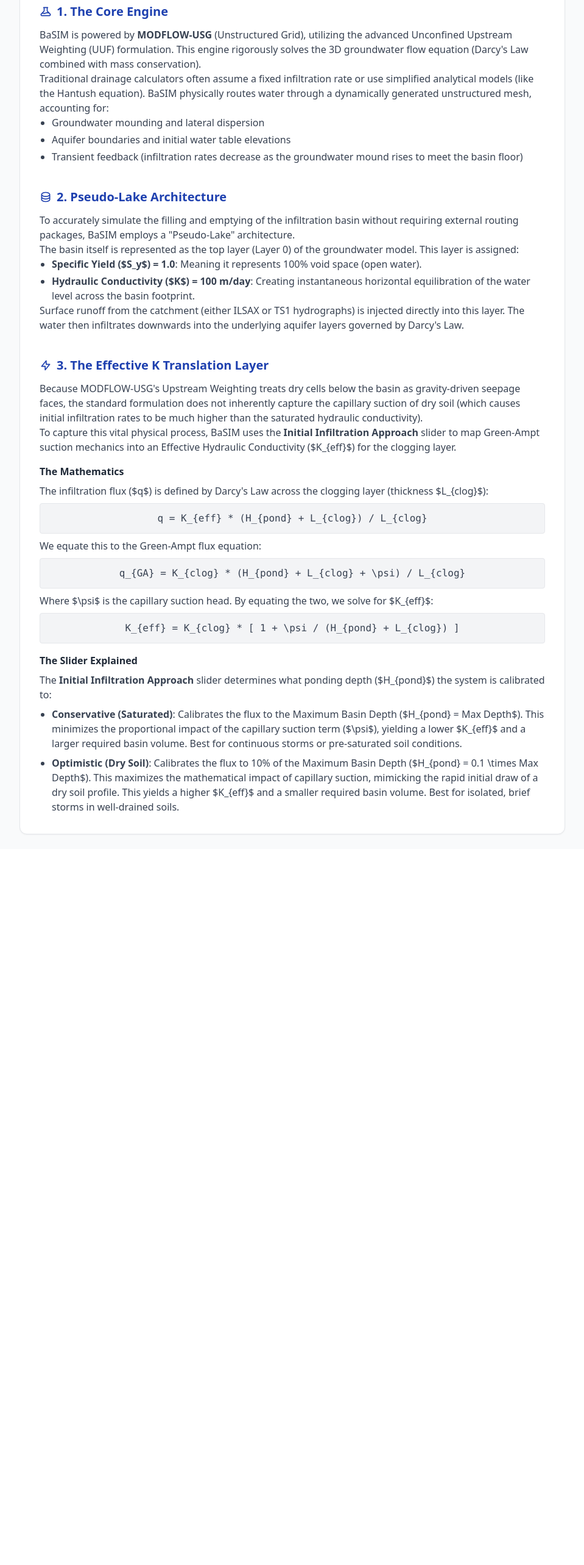
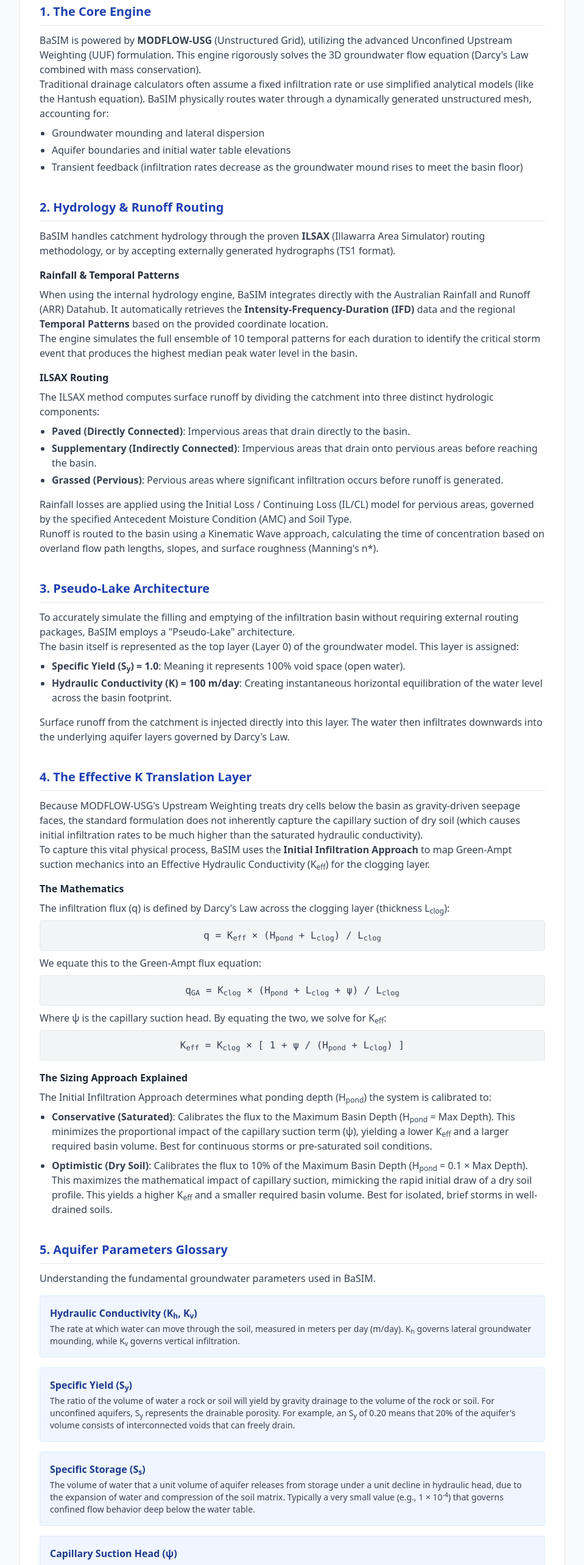
Before and after one commit to patjhayes/BaSIM, a Vue app in the folder frontend/: page /help in a window 1280 px wide. Shown: the part 234-2800 px from the top of the page at 61% size, without its empty margins (160-1119 px from the left). Before the commit the page ends 1626 px from the top, so only its background shows below. Built offline with nearby package versions, Linux system fonts and the light colour scheme.

Commit message:
Enhance Technical Reference documentation with HTML subscripts and hydrology details

```diff
--- a/frontend/src/App.vue
+++ b/frontend/src/App.vue
@@ -12,7 +12,7 @@
               <router-link to="/" class="text-gray-700 hover:text-blue-600 px-3 py-2 rounded-md text-sm font-medium">Design</router-link>
               <router-link to="/calibrate" class="text-gray-700 hover:text-blue-600 px-3 py-2 rounded-md text-sm font-medium">Calibration</router-link>
               <router-link to="/billing" class="text-gray-700 hover:text-blue-600 px-3 py-2 rounded-md text-sm font-medium">Project Billing</router-link>
-              <router-link to="/help" class="text-gray-700 hover:text-blue-600 px-3 py-2 rounded-md text-sm font-medium">Help</router-link>
+              <router-link to="/help" class="text-gray-700 hover:text-blue-600 px-3 py-2 rounded-md text-sm font-medium">Technical Reference</router-link>
             </nav>
           </div>
         </div>
--- a/frontend/src/views/HelpView.vue
+++ b/frontend/src/views/HelpView.vue
@@ -7,14 +7,13 @@
       <div class="space-y-10">
 
         <section>
-          <h2 class="text-xl font-semibold text-blue-800 mb-3 flex items-center">
-            <svg class="w-5 h-5 mr-2" fill="none" stroke="currentColor" viewBox="0 0 24 24"><path stroke-linecap="round" stroke-linejoin="round" stroke-width="2" d="M19.428 15.428a2 2 0 00-1.022-.547l-2.387-.477a6 6 0 00-3.86.517l-.318.158a6 6 0 01-3.86.517L6.05 15.21a2 2 0 00-1.806.547M8 4h8l-1 1v5.172a2 2 0 00.586 1.414l5 5c1.26 1.26.367 3.414-1.415 3.414H4.828c-1.782 0-2.674-2.154-1.414-3.414l5-5A2 2 0 009 10.172V5L8 4z"></path></svg>
+          <h2 class="text-xl font-semibold text-blue-800 mb-3 border-b pb-2">
             1. The Core Engine
           </h2>
           <div class="prose prose-sm text-gray-700 max-w-none">
             <p>BaSIM is powered by <strong>MODFLOW-USG</strong> (Unstructured Grid), utilizing the advanced Unconfined Upstream Weighting (UUF) formulation. This engine rigorously solves the 3D groundwater flow equation (Darcy's Law combined with mass conservation).</p>
             <p>Traditional drainage calculators often assume a fixed infiltration rate or use simplified analytical models (like the Hantush equation). BaSIM physically routes water through a dynamically generated unstructured mesh, accounting for:</p>
-            <ul class="list-disc pl-5 space-y-1">
+            <ul class="list-disc pl-5 space-y-1 mt-2 mb-4">
               <li>Groundwater mounding and lateral dispersion</li>
               <li>Aquifer boundaries and initial water table elevations</li>
               <li>Transient feedback (infiltration rates decrease as the groundwater mound rises to meet the basin floor)</li>
@@ -23,50 +22,102 @@
         </section>
 
         <section>
-          <h2 class="text-xl font-semibold text-blue-800 mb-3 flex items-center">
-            <svg class="w-5 h-5 mr-2" fill="none" stroke="currentColor" viewBox="0 0 24 24"><path stroke-linecap="round" stroke-linejoin="round" stroke-width="2" d="M4 7v10c0 2.21 3.582 4 8 4s8-1.79 8-4V7M4 7c0 2.21 3.582 4 8 4s8-1.79 8-4M4 7c0-2.21 3.582-4 8-4s8 1.79 8 4m0 5c0 2.21-3.582 4-8 4s-8-1.79-8-4"></path></svg>
-            2. Pseudo-Lake Architecture
+          <h2 class="text-xl font-semibold text-blue-800 mb-3 border-b pb-2">
+            2. Hydrology & Runoff Routing
+          </h2>
+          <div class="prose prose-sm text-gray-700 max-w-none">
+            <p>BaSIM handles catchment hydrology through the proven <strong>ILSAX</strong> (Illawarra Area Simulator) routing methodology, or by accepting externally generated hydrographs (TS1 format).</p>
+
+            <h3 class="text-md font-semibold mt-4 mb-2 text-gray-800">Rainfall & Temporal Patterns</h3>
+            <p>When using the internal hydrology engine, BaSIM integrates directly with the Australian Rainfall and Runoff (ARR) Datahub. It automatically retrieves the <strong>Intensity-Frequency-Duration (IFD)</strong> data and the regional <strong>Temporal Patterns</strong> based on the provided coordinate location.</p>
+            <p>The engine simulates the full ensemble of 10 temporal patterns for each duration to identify the critical storm event that produces the highest median peak water level in the basin.</p>
+
+            <h3 class="text-md font-semibold mt-4 mb-2 text-gray-800">ILSAX Routing</h3>
+            <p>The ILSAX method computes surface runoff by dividing the catchment into three distinct hydrologic components:</p>
+            <ul class="list-disc pl-5 space-y-1 mt-2 mb-4">
+              <li><strong>Paved (Directly Connected)</strong>: Impervious areas that drain directly to the basin.</li>
+              <li><strong>Supplementary (Indirectly Connected)</strong>: Impervious areas that drain onto pervious areas before reaching the basin.</li>
+              <li><strong>Grassed (Pervious)</strong>: Pervious areas where significant infiltration occurs before runoff is generated.</li>
+            </ul>
+            <p>Rainfall losses are applied using the Initial Loss / Continuing Loss (IL/CL) model for pervious areas, governed by the specified Antecedent Moisture Condition (AMC) and Soil Type.</p>
+            <p>Runoff is routed to the basin using a Kinematic Wave approach, calculating the time of concentration based on overland flow path lengths, slopes, and surface roughness (Manning's n*).</p>
+          </div>
+        </section>
+
+        <section>
+          <h2 class="text-xl font-semibold text-blue-800 mb-3 border-b pb-2">
+            3. Pseudo-Lake Architecture
           </h2>
           <div class="prose prose-sm text-gray-700 max-w-none">
             <p>To accurately simulate the filling and emptying of the infiltration basin without requiring external routing packages, BaSIM employs a "Pseudo-Lake" architecture.</p>
             <p>The basin itself is represented as the top layer (Layer 0) of the groundwater model. This layer is assigned:</p>
-            <ul class="list-disc pl-5 space-y-1">
-              <li><strong>Specific Yield ($S_y$) = 1.0</strong>: Meaning it represents 100% void space (open water).</li>
-              <li><strong>Hydraulic Conductivity ($K$) = 100 m/day</strong>: Creating instantaneous horizontal equilibration of the water level across the basin footprint.</li>
+            <ul class="list-disc pl-5 space-y-1 mt-2 mb-4">
+              <li><strong>Specific Yield (S<sub>y</sub>) = 1.0</strong>: Meaning it represents 100% void space (open water).</li>
+              <li><strong>Hydraulic Conductivity (K) = 100 m/day</strong>: Creating instantaneous horizontal equilibration of the water level across the basin footprint.</li>
             </ul>
-            <p>Surface runoff from the catchment (either ILSAX or TS1 hydrographs) is injected directly into this layer. The water then infiltrates downwards into the underlying aquifer layers governed by Darcy's Law.</p>
+            <p>Surface runoff from the catchment is injected directly into this layer. The water then infiltrates downwards into the underlying aquifer layers governed by Darcy's Law.</p>
           </div>
         </section>
 
         <section>
-          <h2 class="text-xl font-semibold text-blue-800 mb-3 flex items-center">
-            <svg class="w-5 h-5 mr-2" fill="none" stroke="currentColor" viewBox="0 0 24 24"><path stroke-linecap="round" stroke-linejoin="round" stroke-width="2" d="M13 10V3L4 14h7v7l9-11h-7z"></path></svg>
-            3. The Effective K Translation Layer
+          <h2 class="text-xl font-semibold text-blue-800 mb-3 border-b pb-2">
+            4. The Effective K Translation Layer
           </h2>
           <div class="prose prose-sm text-gray-700 max-w-none">
             <p>Because MODFLOW-USG's Upstream Weighting treats dry cells below the basin as gravity-driven seepage faces, the standard formulation does not inherently capture the capillary suction of dry soil (which causes initial infiltration rates to be much higher than the saturated hydraulic conductivity).</p>
-            <p>To capture this vital physical process, BaSIM uses the <strong>Initial Infiltration Approach</strong> slider to map Green-Ampt suction mechanics into an Effective Hydraulic Conductivity ($K_{eff}$) for the clogging layer.</p>
+            <p>To capture this vital physical process, BaSIM uses the <strong>Initial Infiltration Approach</strong> to map Green-Ampt suction mechanics into an Effective Hydraulic Conductivity (K<sub>eff</sub>) for the clogging layer.</p>
 
             <h3 class="text-md font-semibold mt-4 mb-2 text-gray-800">The Mathematics</h3>
-            <p>The infiltration flux ($q$) is defined by Darcy's Law across the clogging layer (thickness $L_{clog}$):</p>
+            <p>The infiltration flux (q) is defined by Darcy's Law across the clogging layer (thickness L<sub>clog</sub>):</p>
             <div class="bg-gray-100 p-3 rounded text-center font-mono my-2 border border-gray-200">
-              q = K_{eff} * (H_{pond} + L_{clog}) / L_{clog}
+              q = K<sub>eff</sub> &times; (H<sub>pond</sub> + L<sub>clog</sub>) / L<sub>clog</sub>
             </div>
             <p>We equate this to the Green-Ampt flux equation:</p>
             <div class="bg-gray-100 p-3 rounded text-center font-mono my-2 border border-gray-200">
-              q_{GA} = K_{clog} * (H_{pond} + L_{clog} + \psi) / L_{clog}
+              q<sub>GA</sub> = K<sub>clog</sub> &times; (H<sub>pond</sub> + L<sub>clog</sub> + &psi;) / L<sub>clog</sub>
             </div>
-            <p>Where $\psi$ is the capillary suction head. By equating the two, we solve for $K_{eff}$:</p>
+            <p>Where &psi; is the capillary suction head. By equating the two, we solve for K<sub>eff</sub>:</p>
             <div class="bg-gray-100 p-3 rounded text-center font-mono my-2 border border-gray-200">
-              K_{eff} = K_{clog} * [ 1 + \psi / (H_{pond} + L_{clog}) ]
+              K<sub>eff</sub> = K<sub>clog</sub> &times; [ 1 + &psi; / (H<sub>pond</sub> + L<sub>clog</sub>) ]
             </div>
 
-            <h3 class="text-md font-semibold mt-4 mb-2 text-gray-800">The Slider Explained</h3>
-            <p>The <strong>Initial Infiltration Approach</strong> slider determines what ponding depth ($H_{pond}$) the system is calibrated to:</p>
+            <h3 class="text-md font-semibold mt-4 mb-2 text-gray-800">The Sizing Approach Explained</h3>
+            <p>The Initial Infiltration Approach determines what ponding depth (H<sub>pond</sub>) the system is calibrated to:</p>
             <ul class="list-disc pl-5 space-y-2 mt-2">
-              <li><strong>Conservative (Saturated)</strong>: Calibrates the flux to the Maximum Basin Depth ($H_{pond} = Max Depth$). This minimizes the proportional impact of the capillary suction term ($\psi$), yielding a lower $K_{eff}$ and a larger required basin volume. Best for continuous storms or pre-saturated soil conditions.</li>
-              <li><strong>Optimistic (Dry Soil)</strong>: Calibrates the flux to 10% of the Maximum Basin Depth ($H_{pond} = 0.1 \times Max Depth$). This maximizes the mathematical impact of capillary suction, mimicking the rapid initial draw of a dry soil profile. This yields a higher $K_{eff}$ and a smaller required basin volume. Best for isolated, brief storms in well-drained soils.</li>
+              <li><strong>Conservative (Saturated)</strong>: Calibrates the flux to the Maximum Basin Depth (H<sub>pond</sub> = Max Depth). This minimizes the proportional impact of the capillary suction term (&psi;), yielding a lower K<sub>eff</sub> and a larger required basin volume. Best for continuous storms or pre-saturated soil conditions.</li>
+              <li><strong>Optimistic (Dry Soil)</strong>: Calibrates the flux to 10% of the Maximum Basin Depth (H<sub>pond</sub> = 0.1 &times; Max Depth). This maximizes the mathematical impact of capillary suction, mimicking the rapid initial draw of a dry soil profile. This yields a higher K<sub>eff</sub> and a smaller required basin volume. Best for isolated, brief storms in well-drained soils.</li>
             </ul>
+          </div>
+        </section>
+
+        <section>
+          <h2 class="text-xl font-semibold text-blue-800 mb-3 border-b pb-2">
+            5. Aquifer Parameters Glossary
+          </h2>
+          <div class="prose prose-sm text-gray-700 max-w-none">
+            <p>Understanding the fundamental groundwater parameters used in BaSIM.</p>
+
+            <div class="mt-4 space-y-4">
+              <div class="bg-blue-50 border border-blue-100 p-4 rounded">
+                <h4 class="font-bold text-blue-900 mb-1">Hydraulic Conductivity (K<sub>h</sub>, K<sub>v</sub>)</h4>
+                <p class="text-sm">The rate at which water can move through the soil, measured in meters per day (m/day). K<sub>h</sub> governs lateral groundwater mounding, while K<sub>v</sub> governs vertical infiltration.</p>
+              </div>
+
+              <div class="bg-blue-50 border border-blue-100 p-4 rounded">
+                <h4 class="font-bold text-blue-900 mb-1">Specific Yield (S<sub>y</sub>)</h4>
+                <p class="text-sm">The ratio of the volume of water a rock or soil will yield by gravity drainage to the volume of the rock or soil. For unconfined aquifers, S<sub>y</sub> represents the drainable porosity. For example, an S<sub>y</sub> of 0.20 means that 20% of the aquifer's volume consists of interconnected voids that can freely drain.</p>
+              </div>
+
+              <div class="bg-blue-50 border border-blue-100 p-4 rounded">
+                <h4 class="font-bold text-blue-900 mb-1">Specific Storage (S<sub>s</sub>)</h4>
+                <p class="text-sm">The volume of water that a unit volume of aquifer releases from storage under a unit decline in hydraulic head, due to the expansion of water and compression of the soil matrix. Typically a very small value (e.g., 1 &times; 10<sup>-4</sup>) that governs confined flow behavior deep below the water table.</p>
+              </div>
+
+              <div class="bg-blue-50 border border-blue-100 p-4 rounded">
+                <h4 class="font-bold text-blue-900 mb-1">Capillary Suction Head (&psi;)</h4>
+                <p class="text-sm">The negative pressure (tension) in the soil matrix caused by capillary forces in dry or partially saturated soil. It acts as a vacuum, physically pulling water into the soil faster than gravity alone. Typical values range from 0.05m for coarse sand up to &gt;0.30m for clay.</p>
+              </div>
+            </div>
           </div>
         </section>
 
@@ -76,5 +127,5 @@
 </template>
 
 <script setup lang="ts">
-// Help View Component
+// Technical Reference View Component
 </script>
```
